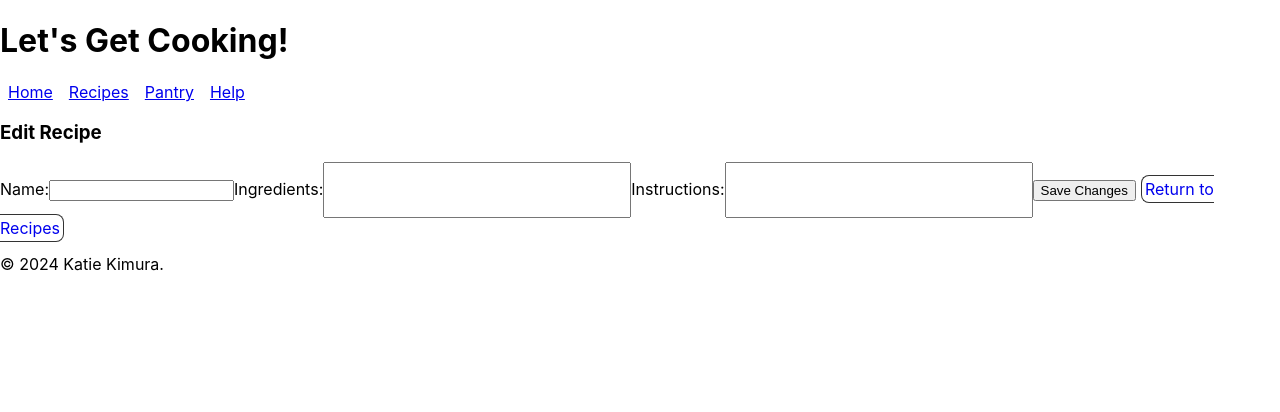
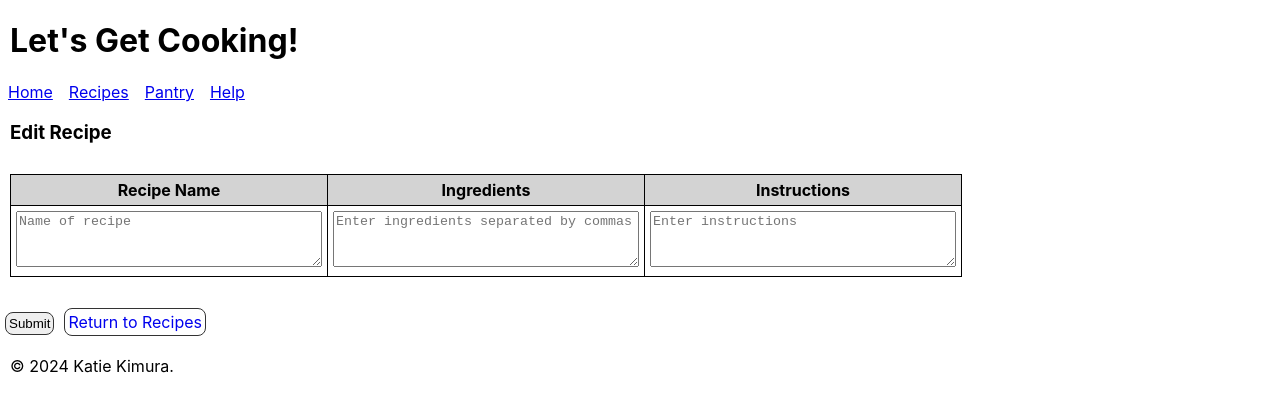
Before and after one commit to ktkimura/cs361-lets-get-cooking, a React (Create React App) app in the folder lets-get-cooking/frontend/: page /editRecipe/1 in a window 1280 px wide. Shown: the top 412 px of the page. Built offline with nearby package versions, Linux system fonts and the light colour scheme; no server answers.

Commit message:
added light formatting throughout website

```diff
--- a/lets-get-cooking/frontend/src/App.css
+++ b/lets-get-cooking/frontend/src/App.css
@@ -1,11 +1,35 @@
-input.textArea {
+div.helpSection {
+  border: 1px dotted;
+  margin: 10px;
+}
+
+textArea {
   width: 300px;
   height: 50px;
+  resize: both;
+}
+
+input{
+  width: 30em;
+}
+
+h1, h2, h3 {
+  margin-left: 10px;
+}
+
+p {
+  margin-left: 10px;
+}
+
+article {
+  margin: 20px
 }
 
 table, th, td {
   border: 1px solid;
   border-collapse: collapse;
+  margin-left:10px;
+  margin-right:10px;
   margin-top: 30px;
   margin-bottom: 30px;
 }
@@ -21,7 +45,7 @@ td {
 
 
 /* make Link elements appear as buttons */
-a.btn {
+a.btn, button {
     text-decoration: none;
     margin: 5px;
     padding: 3px;
--- a/lets-get-cooking/frontend/src/pages/AddIngredientPage.js
+++ b/lets-get-cooking/frontend/src/pages/AddIngredientPage.js
@@ -44,28 +44,42 @@ const AddIngredientPage = () => {
                     </div>
                 )}
                 <form onSubmit={handleSubmit}>
-                    <label for="name">Name:</label>
-                    <input
-                        type="text"
+                    <table>
+                        <thead>
+                            <tr>
+                                <th>Ingredient Name</th>
+                                <th>Quantity</th>
+                                <th>Expiration Date</th>
+                            </tr>
+                        </thead>
+                        <tbody>
+                            <tr>
+                                <td>
+                                    <textarea
                                         placeholder="Enter Ingredient Name"
                                         value={name}
                                         id="name"
                                         onChange={e => setName(e.target.value)}
                                         required/>
-                    <label for="quantity">Quantity:</label>
-                    <input
-                        type="text"
+                                </td>
+                                <td>
+                                    <textarea
                                         placeholder="1 cup"
                                         value={quantity}
                                         id="quantity"
                                         onChange={e => setQuantity(e.target.value)}/>
-                    <label for="expDate">Expiration Date:</label>
+                                </td>
+                                <td>
                                     <input
                                         type="date"
                                         min="2024-07-29"
                                         value={expirationDate}
                                         id="expDate"
                                         onChange={e => setExpirationDate(e.target.value)}/>
+                                </td>
+                            </tr>
+                        </tbody>
+                    </table>
                     <button type="submit">Submit</button>
                     <Link to="/pantry" class="btn">Return to Pantry</Link>
                 </form>
--- a/lets-get-cooking/frontend/src/pages/AddRecipeLinkPage.js
+++ b/lets-get-cooking/frontend/src/pages/AddRecipeLinkPage.js
@@ -29,7 +29,7 @@ const AddRecipePage = () => {
     return (
         <div>
             <h3>Add Recipe (Hyperlink)</h3>
-            <p>Please note that the website may currently struggle to handle fractions when grabbing recipe data from your provided hyperlink.</p>
+            <p>Please provide a valid hyperlink to a recipe that you want to add to your collection. Refer to the <Link to="/help">Help page</Link> for a list of valid website domains.</p>
             <div>
                 {showModal && (
                     <div class="modal">
--- a/lets-get-cooking/frontend/src/pages/AddRecipeManualPage.js
+++ b/lets-get-cooking/frontend/src/pages/AddRecipeManualPage.js
@@ -47,30 +47,43 @@ const AddRecipePage = () => {
                     </div>
                 )}
                 <form onSubmit={handleManualSubmit}>
-                        <label for="name">Name:</label>
-                        <input
-                            type="text"
+                    <table>
+                        <thead>
+                            <tr>
+                                <th>Recipe Name</th>
+                                <th>Ingredients</th>
+                                <th>Instructions</th>
+                            </tr>
+                        </thead>
+                        <tbody>
+                            <tr>
+                                <td>
+                                    <textarea
                                         placeholder="Name of recipe"
                                         value={name}
                                         id="name"
                                         onChange={e => setName(e.target.value)}
                                         required/>
-                        <label for="ingredients">Ingredients:</label>
-                        <input
-                            type="textarea"
+                                </td>
+                                <td>
+                                    <textarea
                                         placeholder="Enter ingredients separated by commas"
                                         value={ingredients}
                                         id="ingredients"
-                            class="textArea"
+                                        className="textArea"
                                         onChange={e => setIngredients(e.target.value)}/>
-                        <label for="instructions">Instructions:</label>
-                        <input
-                            type="textarea"
+                                </td>
+                                <td>
+                                    <textarea
                                         placeholder="Enter instructions"
                                         value={instructions}
                                         id="instructions"
                                         class="textArea"
                                         onChange={e => setInstructions(e.target.value)}/>
+                                </td>
+                            </tr>
+                        </tbody>
+                    </table>
                     <button type="submit">Submit</button>
                     <Link to="/recipes" class="btn">Return to Recipes</Link>
                 </form>
--- a/lets-get-cooking/frontend/src/pages/EditIngredientPage.js
+++ b/lets-get-cooking/frontend/src/pages/EditIngredientPage.js
@@ -56,26 +56,40 @@ const EditIngredientPage = () => {
                         </div>
                     )}
                 <form onSubmit={handleSubmit}>
-                    <label for="name">Name:</label>
+                    <table>
+                        <thead>
+                            <th>Ingredient Name</th>
+                            <th>Quantity</th>
+                            <th>Expiration Date</th>
+                        </thead>
+                        <tbody>
+                            <tr>
+                                <td>
                                     <input
                                         type="text"
                                         value={name}
                                         id="name"
                                         onChange={e => setName(e.target.value)}
                                         required/>
-                    <label for="quantity">Quantity:</label>
+                                </td>
+                                <td>
                                     <input
                                         type="text"
                                         value={quantity}
                                         id="quantity"
                                         onChange={e => setQuantity(e.target.value)}/>
-                    <label for="expDate">Expiration Date:</label>
+                                </td>
+                                <td>
                                     <input
                                     type="date"
                                     min="2024-07-29"
                                     value={expirationDate}
                                     id="expDate"
                                     onChange={e => setExpirationDate(e.target.value)}/>
+                                </td>
+                            </tr>
+                        </tbody>
+                    </table>
                     <button type="submit">Save Changes</button>
                     <Link to="/pantry" class="btn">Return to Pantry</Link>
                 </form>
--- a/lets-get-cooking/frontend/src/pages/EditRecipePage.js
+++ b/lets-get-cooking/frontend/src/pages/EditRecipePage.js
@@ -67,28 +67,44 @@ const EditRecipePage = () => {
                         </div>
                     )}
                 <form onSubmit={handleSubmit}>
-                    <label for="name">Name:</label>
-                    <input
-                        type="text"
+                    <table>
+                        <thead>
+                            <tr>
+                                <th>Recipe Name</th>
+                                <th>Ingredients</th>
+                                <th>Instructions</th>
+                            </tr>
+                        </thead>
+                        <tbody>
+                            <tr>
+                                <td>
+                                    <textarea
+                                        placeholder="Name of recipe"
                                         value={name}
                                         id="name"
                                         onChange={e => setName(e.target.value)}
                                         required/>
-                    <label for="ingredients">Ingredients:</label>
-                    <input
-                        type="textarea"
+                                </td>
+                                <td>
+                                    <textarea
+                                        placeholder="Enter ingredients separated by commas"
                                         value={ingredients}
                                         id="ingredients"
                                         class="textArea"
                                         onChange={e => setIngredients(e.target.value)}/>
-                    <label for="instructions">Instructions:</label>
-                    <input
-                        type="textarea"
+                                </td>
+                                <td>
+                                    <textarea
+                                        placeholder="Enter instructions"
                                         value={instructions}
                                         id="instructions"
                                         class="textArea"
                                         onChange={e => setInstructions(e.target.value)}/>
-                    <button type="submit">Save Changes</button>
+                                </td>
+                            </tr>
+                        </tbody>
+                    </table>
+                    <button type="submit">Submit</button>
                     <Link to="/recipes" class="btn">Return to Recipes</Link>
                 </form>
             </div>
--- a/lets-get-cooking/frontend/src/pages/HelpPage.js
+++ b/lets-get-cooking/frontend/src/pages/HelpPage.js
@@ -4,15 +4,36 @@ function HelpPage(){
     return(
         <>
             <h2>Help</h2>
+            <div class="helpSection">
+                <h3>Ingredients</h3>
                 <article>
-                <h3>How do I add a new recipe?</h3>
+                    <strong>How do I add a new ingredient?</strong>
                     <p>
-                There are two methods of adding a new recipe: manually typing details OR providing a valid hyperlink to a recipe posting online.
-                For the latter, the application will extract the listed ingredients and instructions for you.
+                     To add a new ingredient, navigate to the Pantry page
                     </p>
                 </article>
                 <article>
-                <h3>How do I edit a recipe?</h3>
+                    <strong>How do I delete an ingredient?</strong>
+                    <p>
+                    To delete an ingredient, navigate to the Pantry page and click the “Delete” button in the appropriate ingredient row.
+                    A popup will display to ensure that you want to delete the ingredient.
+                    Upon clicking the “Confirm” button, the ingredient will be <strong>permanently</strong> removed from the Pantry page.
+                    </p>
+                </article>
+            </div>
+            <div class="helpSection">
+                <h3>Recipes</h3>
+                <article>
+                    <strong>How do I add a new recipe?</strong>
+                    <p>
+                    To add a new recipe, navigate to the Recipes page. There are two buttons for adding a recipe, with one being for manual addition and the other being for hyperlink addition.
+                    For the former, you will need to specify at least the recipe name (ingredients and instructions are not required fields). For the latter, you will need to provide a valid hyperlink to
+                    a recipe posting online and the application will extract the recipe name, ingredients and instructions for you. Please refer <a href="https://github.com/hhursev/recipe-scrapers">here</a> to browse the list
+                    of valid website domains that this application can retrieve recipe data from.
+                    </p>
+                </article>
+                <article>
+                    <strong>How do I edit a recipe?</strong>
                     <p>
                     To edit a recipe, navigate to the Recipes page and click the “Edit” button in the appropriate recipe row.
                     This will direct you to an editing page. Note that changes are only saved if the “Save Changes” button is clicked.
@@ -20,13 +41,14 @@ function HelpPage(){
                     </p>
                 </article>
                 <article>
-                <h3>How do I delete a recipe?</h3>
+                    <strong>How do I delete a recipe?</strong>
                     <p>
                     To delete a recipe, navigate to the Recipes page and click the “Delete” button in the appropriate recipe row.
                     A popup will display to ensure that you want to delete the recipe.
                     Upon clicking the “Confirm” button, the recipe will be <strong>permanently</strong> removed from the Recipes page.
                     </p>
                 </article>
+            </div>
         </>
     );
 }
```
Also changed, not shown: 1 other file (tests, documents, lock files or other folders). Lines whose indentation alone changed are shown as unchanged.
